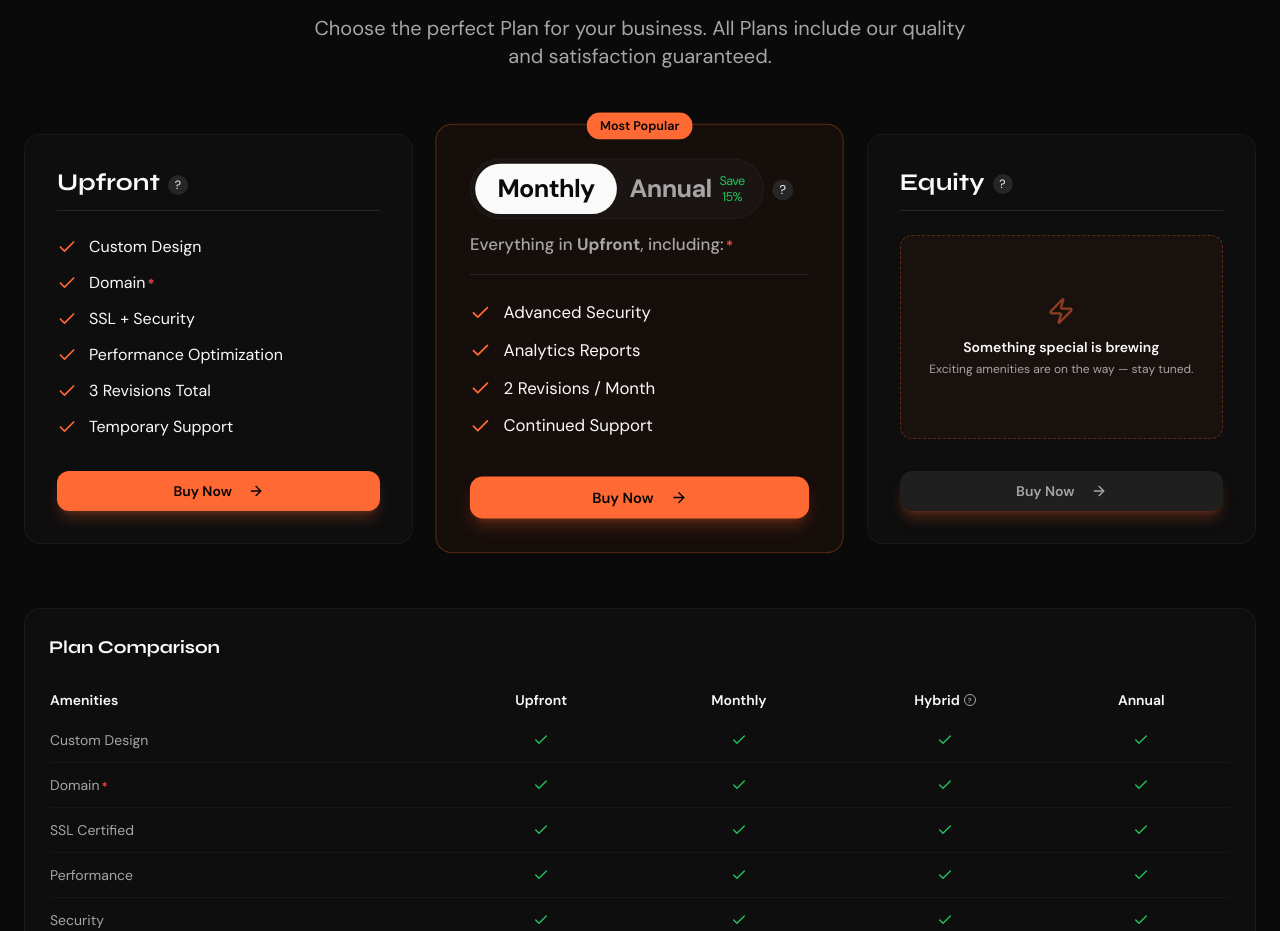
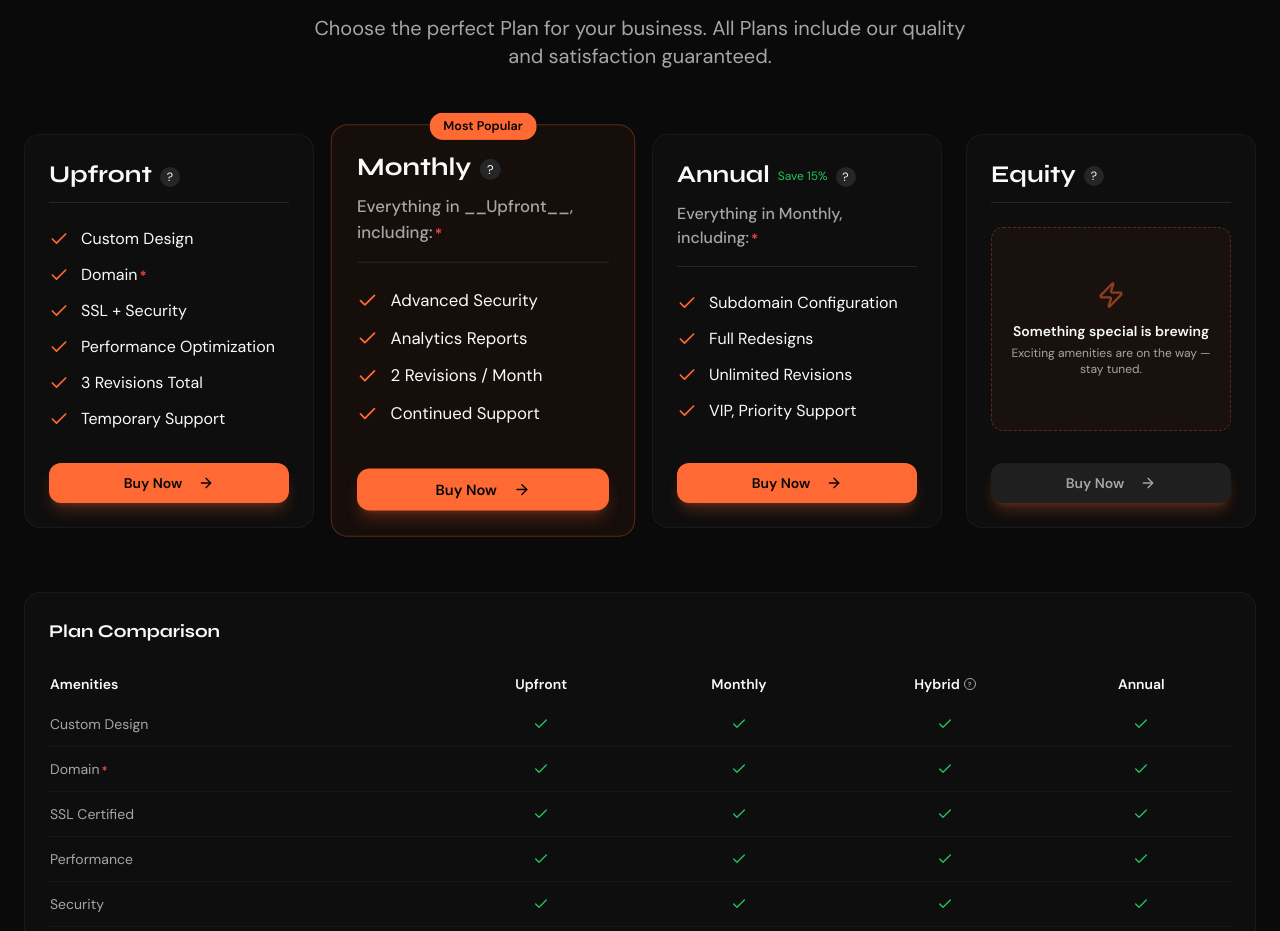
Before and after one commit to matrixfrr/GimmeASite, a Next.js app: page / in a window 1280 px wide. Shown: the part 3740-4671 px from the top of the page. Built offline with nearby package versions, Linux system fonts and the light colour scheme.

Commit message:
Annual as own card, remove pill toggle, 4-col grid, split popups

```diff
--- a/src/app/page.tsx
+++ b/src/app/page.tsx
@@ -539,7 +539,7 @@ function PricingSection({ onOpenPayment }: { onOpenPayment: (plan: "one-time" |
   const [showEquityCmsPopup, setShowEquityCmsPopup] = useState(false);
   const [showUpfrontPopup, setShowUpfrontPopup] = useState(false);
   const [showMonthlyPopup, setShowMonthlyPopup] = useState(false);
-  const [monthlyBilling, setMonthlyBilling] = useState<"monthly" | "annual">("monthly");
+  const [showAnnualPopup, setShowAnnualPopup] = useState(false);
   const [showUpfrontBubble, setShowUpfrontBubble] = useState(false);
   const [showMonthlyBubble, setShowMonthlyBubble] = useState(false);
   const [showAnnualBubble, setShowAnnualBubble] = useState(false);
@@ -579,6 +579,19 @@ function PricingSection({ onOpenPayment }: { onOpenPayment: (plan: "one-time" |
       popular: true,
     },
     {
+      name: "Annual",
+      price: "Contact us",
+      priceLabel: "for more information",
+      description: "Everything in Monthly, including:",
+      features: [
+        "Subdomain Configuration",
+        "Full Redesigns",
+        "Unlimited Revisions",
+        "VIP, Priority Support",
+      ],
+      popular: false,
+    },
+    {
       name: "Equity",
       price: "Contact us",
       priceLabel: "for more information",
@@ -605,11 +618,11 @@ function PricingSection({ onOpenPayment }: { onOpenPayment: (plan: "one-time" |
           </p>
         </div>
 
-        <div className="grid md:grid-cols-3 gap-8 items-stretch">
+        <div className="grid grid-cols-1 md:grid-cols-2 xl:grid-cols-4 gap-6 items-stretch">
           {plans.map((plan) => (
             <Card
               key={plan.name}
-              className={`p-8 relative group h-full flex flex-col ${
+              className={`p-6 relative group h-full flex flex-col ${
                 plan.popular
                   ? "bg-primary/5 border-primary/30 animate-attention-bounce"
                   : "bg-card/50 border-border/50"
@@ -620,46 +633,11 @@ function PricingSection({ onOpenPayment }: { onOpenPayment: (plan: "one-time" |
                   Most Popular
                 </Badge>
               )}
-              {plan.name === "Monthly" ? (
-                <div className="flex items-center gap-2 mb-3 flex-wrap">
-                  <div className="relative flex rounded-full border border-border/50 bg-muted/30 p-1">
-                    <div className={`absolute top-1 bottom-1 left-1 w-[calc(50%-4px)] rounded-full bg-foreground transition-all duration-300 ease-in-out ${monthlyBilling === "annual" ? "translate-x-[calc(100%+4px)]" : "translate-x-0"}`} />
-                    <button
-                      type="button"
-                      onClick={() => setMonthlyBilling("monthly")}
-                      className={`relative z-10 flex-1 py-2 px-3 text-center text-2xl font-bold leading-none tracking-tight rounded-full transition-colors duration-300 ${monthlyBilling === "monthly" ? "text-background" : "text-muted-foreground hover:text-foreground"}`}
-                    >
-                      Monthly
-                    </button>
-                    <button
-                      type="button"
-                      onClick={() => setMonthlyBilling("annual")}
-                      className={`relative z-10 flex-1 py-2 px-3 text-center text-2xl font-bold leading-none tracking-tight rounded-full transition-colors duration-300 flex items-center justify-center gap-1.5 ${monthlyBilling === "annual" ? "text-background" : "text-muted-foreground hover:text-foreground"}`}
-                    >
-                      Annual <span className="text-xs font-normal text-green-500">Save 15%</span>
-                    </button>
-                  </div>
-                  <div className="relative flex-shrink-0">
-                    {(monthlyBilling === "monthly" ? showMonthlyBubble : showAnnualBubble) && (
-                      <div className="absolute bottom-full left-1/2 -translate-x-1/2 mb-2.5 z-20 pointer-events-none">
-                        <div className="bg-foreground text-background text-xs px-2.5 py-1.5 rounded-lg whitespace-nowrap font-medium shadow-lg animate-fade-in">
-                          Is this Plan for me?
-                          <div className="absolute top-full left-1/2 -translate-x-1/2 border-4 border-transparent border-t-foreground" />
-                        </div>
-                      </div>
-                    )}
-                    <button
-                      type="button"
-                      className="inline-flex items-center justify-center w-5 h-5 text-xs bg-muted rounded-full hover:bg-primary/20 transition-colors"
-                      onClick={() => { setShowMonthlyPopup(true); if (monthlyBilling === "monthly") { setShowMonthlyBubble(false); } else { setShowAnnualBubble(false); } }}
-                    >
-                      ?
-                    </button>
-                  </div>
-                </div>
-              ) : (
               <div className="flex items-center gap-2 mb-2 flex-wrap">
                 <h3 className="text-2xl font-bold">{plan.name}</h3>
+                {plan.name === "Annual" && (
+                  <span className="text-xs font-normal text-green-500">Save 15%</span>
+                )}
                 {plan.name === "Upfront" && (
                   <div className="relative">
                     {showUpfrontBubble && (
@@ -679,6 +657,44 @@ function PricingSection({ onOpenPayment }: { onOpenPayment: (plan: "one-time" |
                     </button>
                   </div>
                 )}
+                {plan.name === "Monthly" && (
+                  <div className="relative">
+                    {showMonthlyBubble && (
+                      <div className="absolute bottom-full left-1/2 -translate-x-1/2 mb-2.5 z-20 pointer-events-none">
+                        <div className="bg-foreground text-background text-xs px-2.5 py-1.5 rounded-lg whitespace-nowrap font-medium shadow-lg animate-fade-in">
+                          Is this Plan for me?
+                          <div className="absolute top-full left-1/2 -translate-x-1/2 border-4 border-transparent border-t-foreground" />
+                        </div>
+                      </div>
+                    )}
+                    <button
+                      type="button"
+                      className="inline-flex items-center justify-center w-5 h-5 text-xs bg-muted rounded-full hover:bg-primary/20 transition-colors"
+                      onClick={() => { setShowMonthlyPopup(true); setShowMonthlyBubble(false); }}
+                    >
+                      ?
+                    </button>
+                  </div>
+                )}
+                {plan.name === "Annual" && (
+                  <div className="relative">
+                    {showAnnualBubble && (
+                      <div className="absolute bottom-full left-1/2 -translate-x-1/2 mb-2.5 z-20 pointer-events-none">
+                        <div className="bg-foreground text-background text-xs px-2.5 py-1.5 rounded-lg whitespace-nowrap font-medium shadow-lg animate-fade-in">
+                          Is this Plan for me?
+                          <div className="absolute top-full left-1/2 -translate-x-1/2 border-4 border-transparent border-t-foreground" />
+                        </div>
+                      </div>
+                    )}
+                    <button
+                      type="button"
+                      className="inline-flex items-center justify-center w-5 h-5 text-xs bg-muted rounded-full hover:bg-primary/20 transition-colors"
+                      onClick={() => { setShowAnnualPopup(true); setShowAnnualBubble(false); }}
+                    >
+                      ?
+                    </button>
+                  </div>
+                )}
                 {plan.name === "Equity" && (
                   <button
                     type="button"
@@ -689,21 +705,17 @@ function PricingSection({ onOpenPayment }: { onOpenPayment: (plan: "one-time" |
                   </button>
                 )}
               </div>
-              )}
               {plan.description && (
                 <p className="mb-4 font-medium text-muted-foreground">
-                  {plan.name === "Monthly"
-                    ? <span>Everything in <strong>{monthlyBilling === "annual" ? "Monthly" : "Upfront"}</strong>, including:<span title="Conditions may apply." className="text-red-500 font-bold text-sm cursor-help ml-0.5 align-middle">*</span></span>
+                  {(plan.name === "Monthly" || plan.name === "Annual")
+                    ? <span>{plan.description}<span title="Conditions may apply." className="text-red-500 font-bold text-sm cursor-help ml-0.5 align-middle">*</span></span>
                     : plan.description}
                 </p>
               )}
               <Separator className="mb-6" />
-              {plan.features.length > 0 || plan.name === "Monthly" ? (
+              {plan.features.length > 0 ? (
                 <div className="space-y-3 mb-8">
-                  {(plan.name === "Monthly" && monthlyBilling === "annual"
-                    ? [...plan.features.filter((f: string) => !["Advanced Security", "Continued Support", "Analytics Reports", "2 Revisions / Month"].includes(f)), "Subdomain Configuration", "Full Redesigns", "Unlimited Revisions", "VIP, Priority Support"]
-                    : plan.features
-                  ).map((feature: string) => (
+                  {plan.features.map((feature: string) => (
                     feature.startsWith("__sub__") ? (
                       <div key={feature} className="flex items-center gap-3 pl-6">
                         <Check className="w-4 h-4 text-primary flex-shrink-0" />
@@ -741,7 +753,9 @@ function PricingSection({ onOpenPayment }: { onOpenPayment: (plan: "one-time" |
                   if (plan.name === "Upfront") {
                     onOpenPayment("one-time");
                   } else if (plan.name === "Monthly") {
-                    onOpenPayment("monthly", monthlyBilling);
+                    onOpenPayment("monthly", "monthly");
+                  } else if (plan.name === "Annual") {
+                    onOpenPayment("monthly", "annual");
                   } else if (plan.name === "Equity") {
                     setShowComingSoon(true);
                   }
```
Lines whose indentation alone changed are shown as unchanged.
